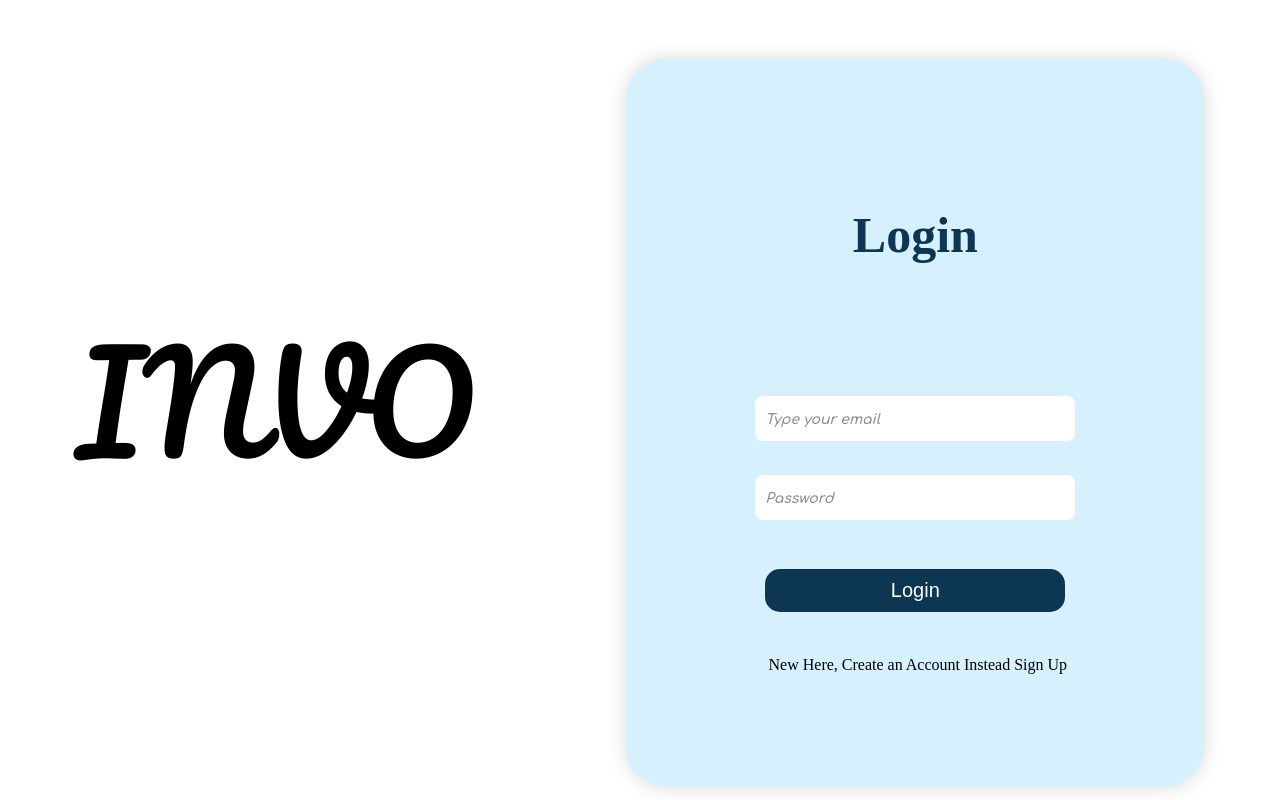
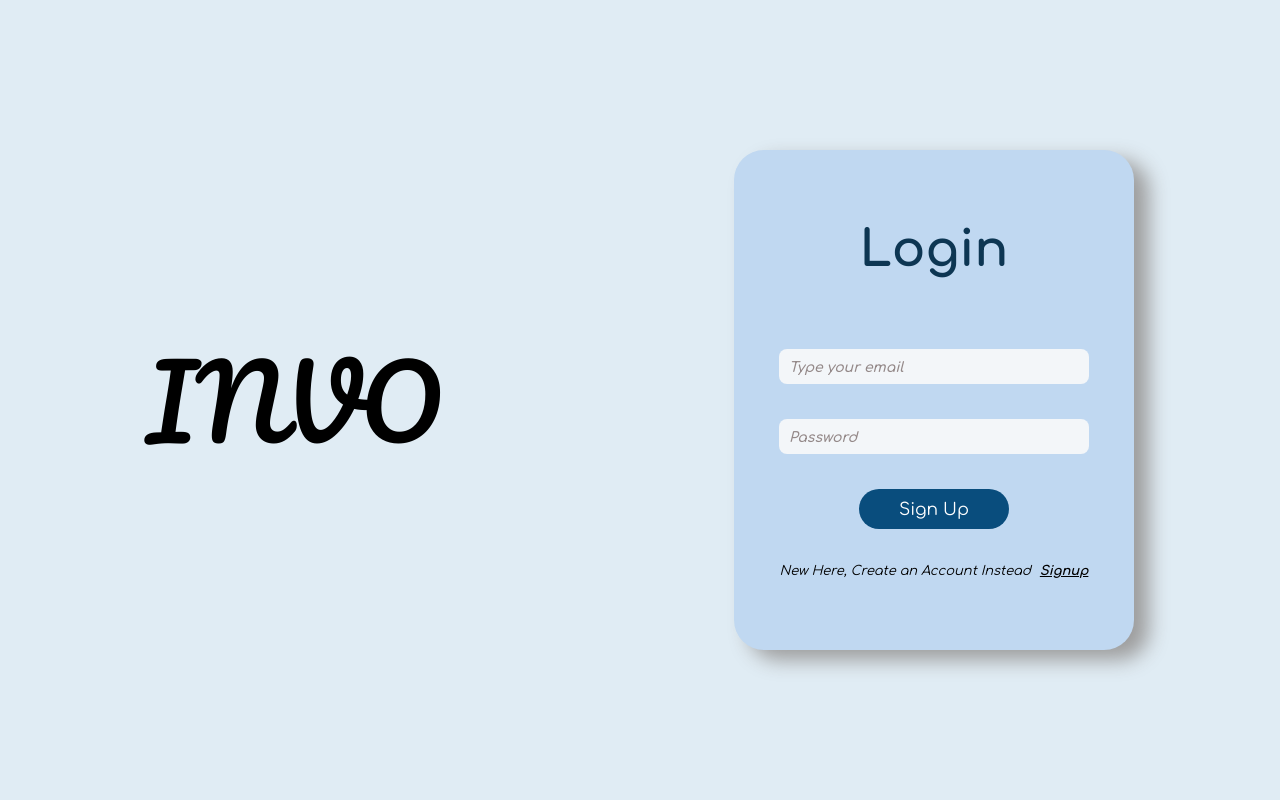
Before and after one commit to nikhitkumar00/Inventify, a React (Vite) app: page /login in a window 1280 px wide. Built offline with nearby package versions, Linux system fonts and the light colour scheme.

Commit message:
updated login page

```diff
--- a/src/Components/Login/Login.css
+++ b/src/Components/Login/Login.css
@@ -4,32 +4,31 @@
   height: 100vh;
   justify-content: space-around;
   align-items: center;
+  background-color: #e0ecf4;
+  font-family: 'Comfortaa';
 }
 .logo_login{
   font-family: 'Pacifico';
-  font-size: 135px;
-  align-self: center;
-  margin:10% 0 10% 0;
+  font-size: 100px;
+
+
 }
 .box_login{
-  width:450px;
-  height:600px;
+  width:400px;
+  height:500px;
   display: flex;
   flex-direction: column;
-  justify-content: space-around;
+  justify-content: space-evenly;
   align-self:center;
-  box-shadow: 0px 0px 20px #D9D9D9;
-  background:#D7F0FE;
-  border-radius:40px;
-  padding:5%;
-  margin-top:45px;
+  box-shadow: 15px 10px 20px rgb(157, 157, 157);
+  background:rgb(192, 216, 241);
+  border-radius:30px;
+
 }
 .head_login{
   color:#0D3653;
   font-size: 50px;
   text-align:center;
-  padding: 35px;
-  font-family:'Times New Roman', Times, serif;
   font-weight: bold;
 }
 
@@ -38,19 +37,20 @@
   flex-direction: column;
   justify-content: center;
   width:100%;
+  gap: 35px;
+
   align-items: center;
   }
 
 .text_login{
-  height: 25px;
-  width:300px;
-  margin-bottom:20px;
+  height: 35px;
+  width: 300px;
+  border-radius: 8px;
+  padding-left: 10px;
   font-size: 18px;
-  padding-left: 10px;
-  border:none;
-  padding: 10px;
-  border-radius: 8px;
-  color: #000000;
+  background-color: rgb(243, 246, 249);
+  border: none;
+  outline: none;
 }
 
 
@@ -63,16 +63,18 @@
 }
 
 .button_login {
-  background-color:#0D3653;
-  color: white;
-  border: none;
-  width:300px;
-
-  margin-top:15px;
-  font-size: 20px;
-  border-radius: 15px;
-  cursor: pointer;
-  padding: 10px;
+  width: 150px;
+  height: 40px;
+  display: flex;
+  justify-content: center;
+  align-items: center;
+  text-decoration: none;
+  background-color: #094d7d;
+  color: #ffffff;
+  border-radius: 20px;
+  border: 0px;
+  font-size: 17px;
+  font-family: 'Comfortaa';
 
 }
 .button_login:hover {
@@ -80,7 +82,15 @@
 }
 
 .signup_login{
-  text-align:center;
+  font-style: italic;
+  font-size: small;
+  text-align: center;
+}
+.t_login{
+  font-weight: bolder;
   margin-left: 5px;
-  margin-top:30px;
+  font-size: large;
+  text-decoration: underline;
+  font-size: small;
+  color: black;
 }
--- a/src/Components/Login/Login.jsx
+++ b/src/Components/Login/Login.jsx
@@ -1,6 +1,8 @@
 import "./Login.css";
+import { Link } from 'react-router-dom';
 
-const Login = () => (
+const Login = () => {
+  return(
   <div className="wrap_login">
     <div className="logo_login">INVO</div>
     <div className="box_login">
@@ -21,14 +23,16 @@ const Login = () => (
                 >
 
         </input>
-        <button className="button_login" type="submit">Login</button>
-        <div className="signup_login">
-          <p>
-            New Here, Create an Account Instead <a>Sign Up</a>
-          </p>
-        </div>
-      </form>
+
+        <Link to={"/"} className="button_login">Sign Up</Link>
+
+
+          <p className="signup_login">
+            New Here, Create an Account Instead <Link to={"/signup"} className="t_login" >Signup</Link>
+          </p></form>
+
     </div>
   </div>
 );
+};
 export default Login;
```
